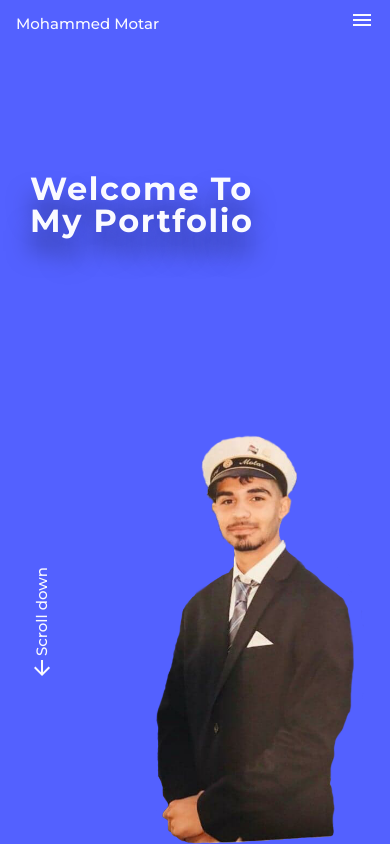
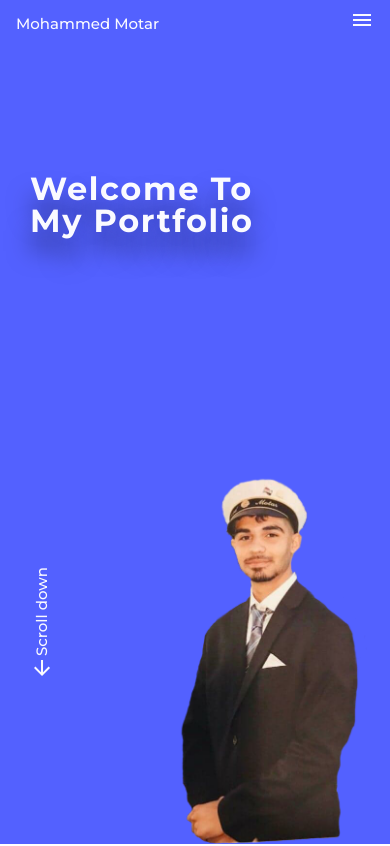
Before and after one commit to MohammedMotar00/portfolio, a React (Create React App) app: page / in a window 390 px wide. Shown: the top 846 px of the page. Built offline with nearby package versions, Linux system fonts and the light colour scheme.

Commit message:
fixade en bugg i bilden på homepage, nu är den mer responsive

```diff
--- a/src/main.css
+++ b/src/main.css
@@ -283,7 +283,7 @@ img {
 
 @media (max-width: 580px) {
   .home__img {
-    width: 320px;
+    width: 280px;
   }
 }
 
@@ -292,7 +292,7 @@ img {
     font-size: 2.5rem;
   }
   .home__img {
-    width: 300px;
+    width: 260px;
   }
 }
 
@@ -301,7 +301,7 @@ img {
     font-size: 2rem;
   }
   .home__img {
-    width: 280px;
+    width: 250px;
   }
 }
 
@@ -312,6 +312,12 @@ img {
   .home__img {
     width: 240px;
     bottom: 10%;
+  }
+}
+
+@media (max-width: 470px) and (max-height: 550px) {
+  .home__img {
+    width: 200px;
   }
 }
 
--- a/src/main.scss
+++ b/src/main.scss
@@ -210,7 +210,7 @@ img {
 
 @media (max-width: 580px) {
   .home__img {
-    width: 320px;
+    width: 280px;
   }
 }
 
@@ -220,7 +220,7 @@ img {
   }
 
   .home__img {
-    width: 300px;
+    width: 260px;
   }
 }
 
@@ -230,7 +230,7 @@ img {
   }
 
   .home__img {
-    width: 280px;
+    width: 250px;
   }
 }
 
@@ -242,6 +242,12 @@ img {
   .home__img {
     width: 240px;
     bottom: 10%;
+  }
+}
+
+@media (max-width: 470px) and (max-height: 550px) {
+  .home__img {
+    width: 200px;
   }
 }
 
```
Also changed, not shown: firebase.json (added), 2 other files (tests, documents, lock files or other folders).
